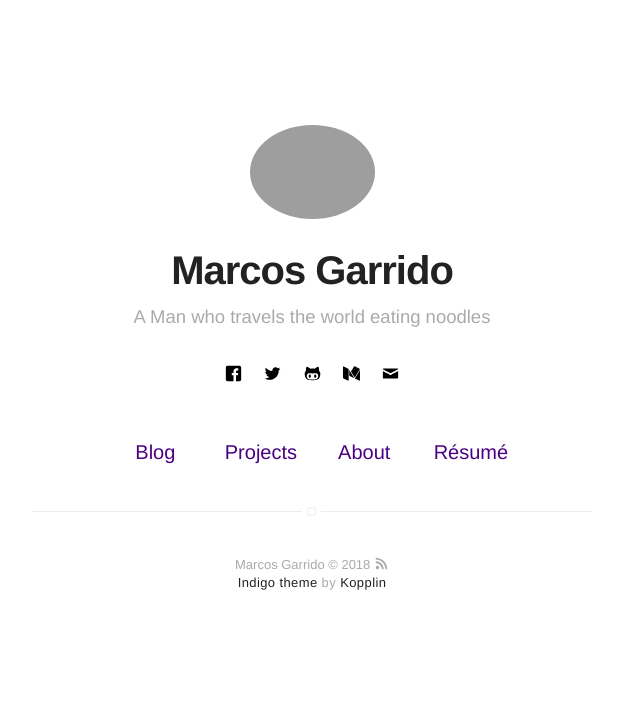
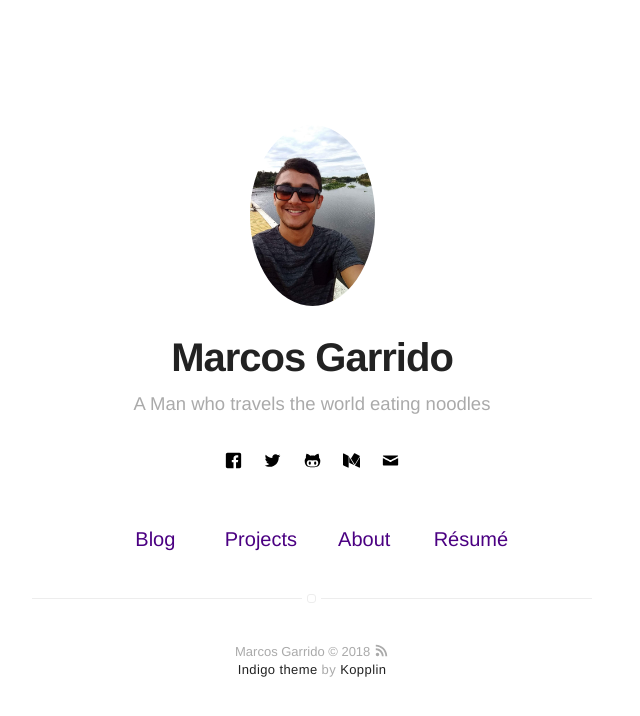
Before and after one commit to MarcosPauloGarrido/My-Home, a Jekyll site: the page built from index.html, in a window 1280 px wide. Shown: the top 716 px of the page, without its empty margins (328-968 px from the left). Built offline with Jekyll 4.4.1, drawn with Linux system fonts in a browser that asks for light colours.

Commit message:
testando

```diff
--- a/_config.yml
+++ b/_config.yml
@@ -8,7 +8,7 @@ description: A blog about technology and stuff related
 # if it's an external image, update below for true
 # better with square images
 external-image: false
-picture: assets/images/profile.jpg
+picture: assets/images/MinhaFoto.jpg
 
 # If you want to include your resume, set to true
 # and specify source (external or local).
```
